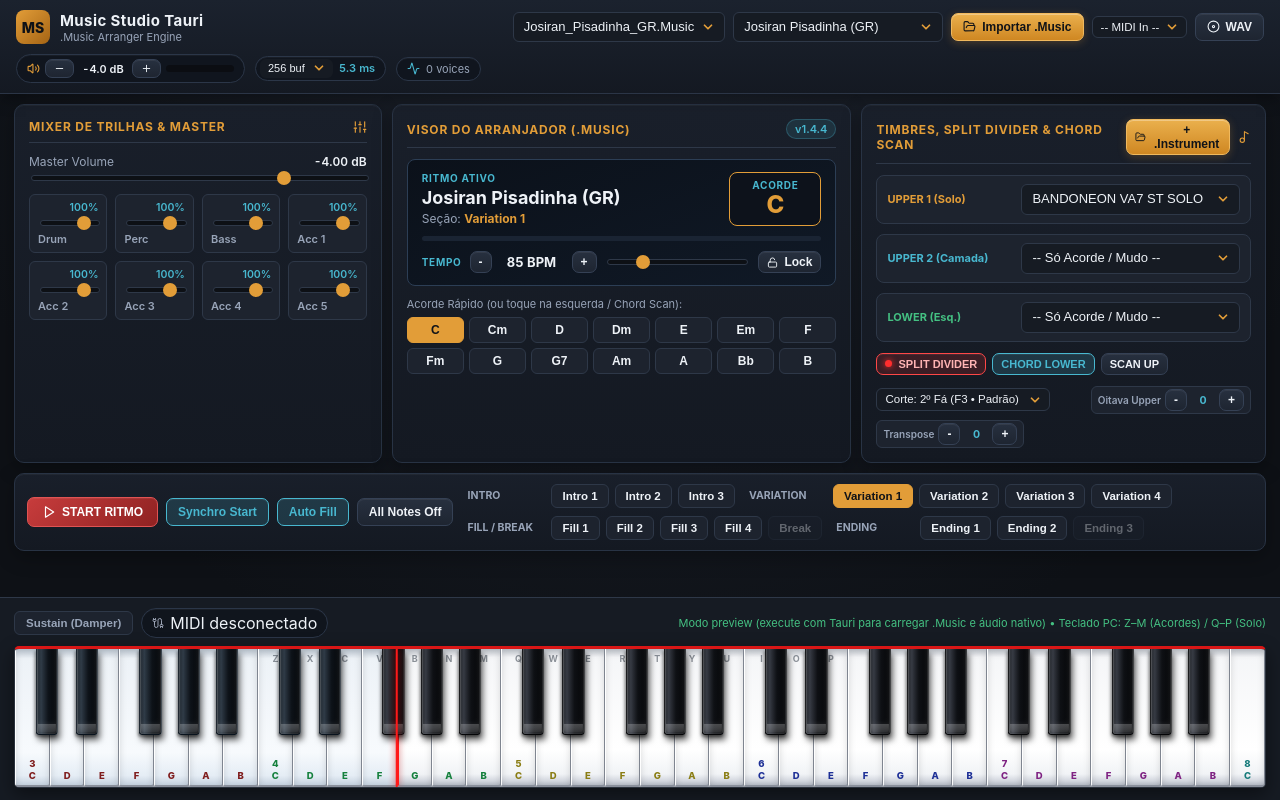
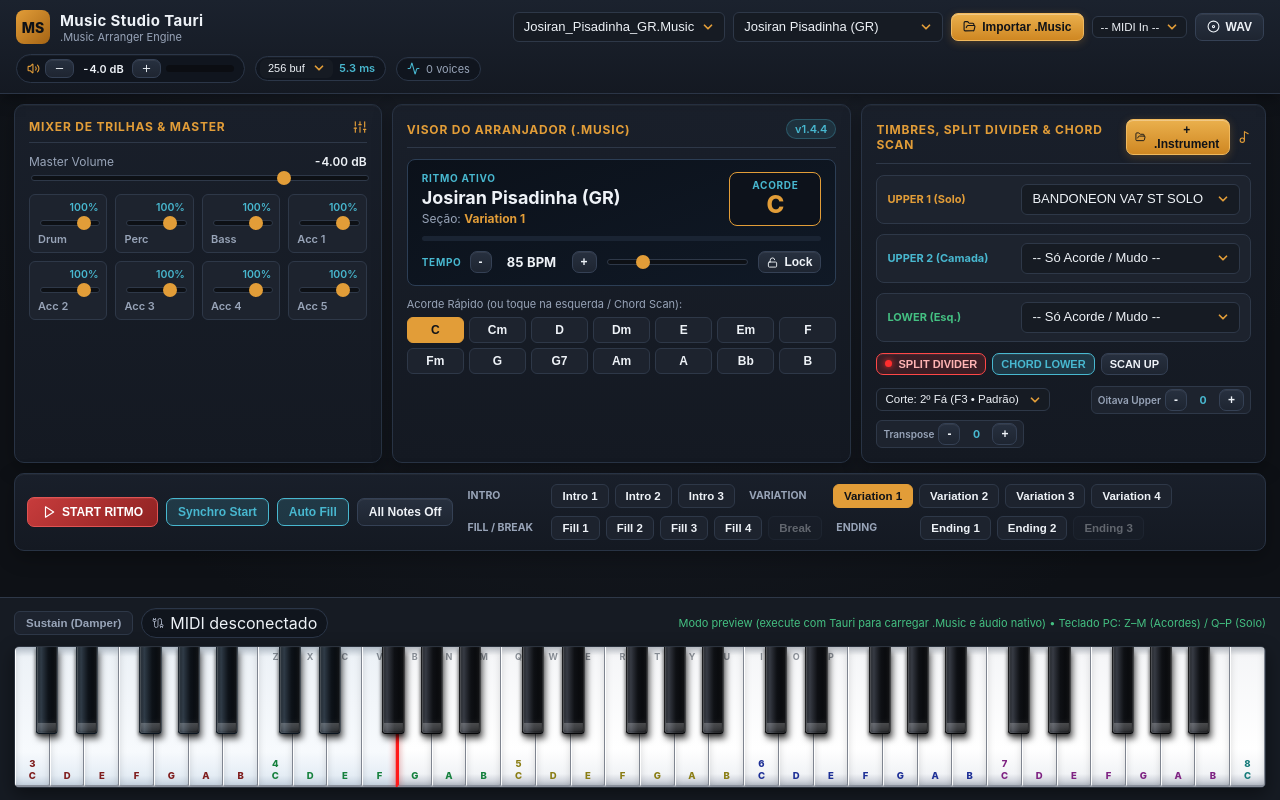
Before and after one commit to mateusdata/music-studio-tauri, a React (Vite) app: page / in a window 1280 px wide. Built offline with nearby package versions, Linux system fonts and the light colour scheme.

Commit message:
Remove top red border bar from keyboard and keep split divider strictly below black keys

```diff
--- a/src/styles/app.css
+++ b/src/styles/app.css
@@ -884,7 +884,6 @@ input[type="range"].studio-range::-webkit-slider-thumb {
   background: #0d0f14;
   border-radius: 5px;
   border: 1px solid #2b323d;
-  border-top: 3px solid #d91616;
   box-shadow: inset 0 6px 10px rgba(0, 0, 0, 0.45), 0 6px 18px rgba(0, 0, 0, 0.45);
 }
 
@@ -973,7 +972,7 @@ input[type="range"].studio-range::-webkit-slider-thumb {
   background: #ff1a1a;
   box-shadow: 0 0 7px rgba(255, 26, 26, 0.85);
   transform: translateX(-50%);
-  z-index: 6;
+  z-index: 3;
   pointer-events: none;
 }
 
```
